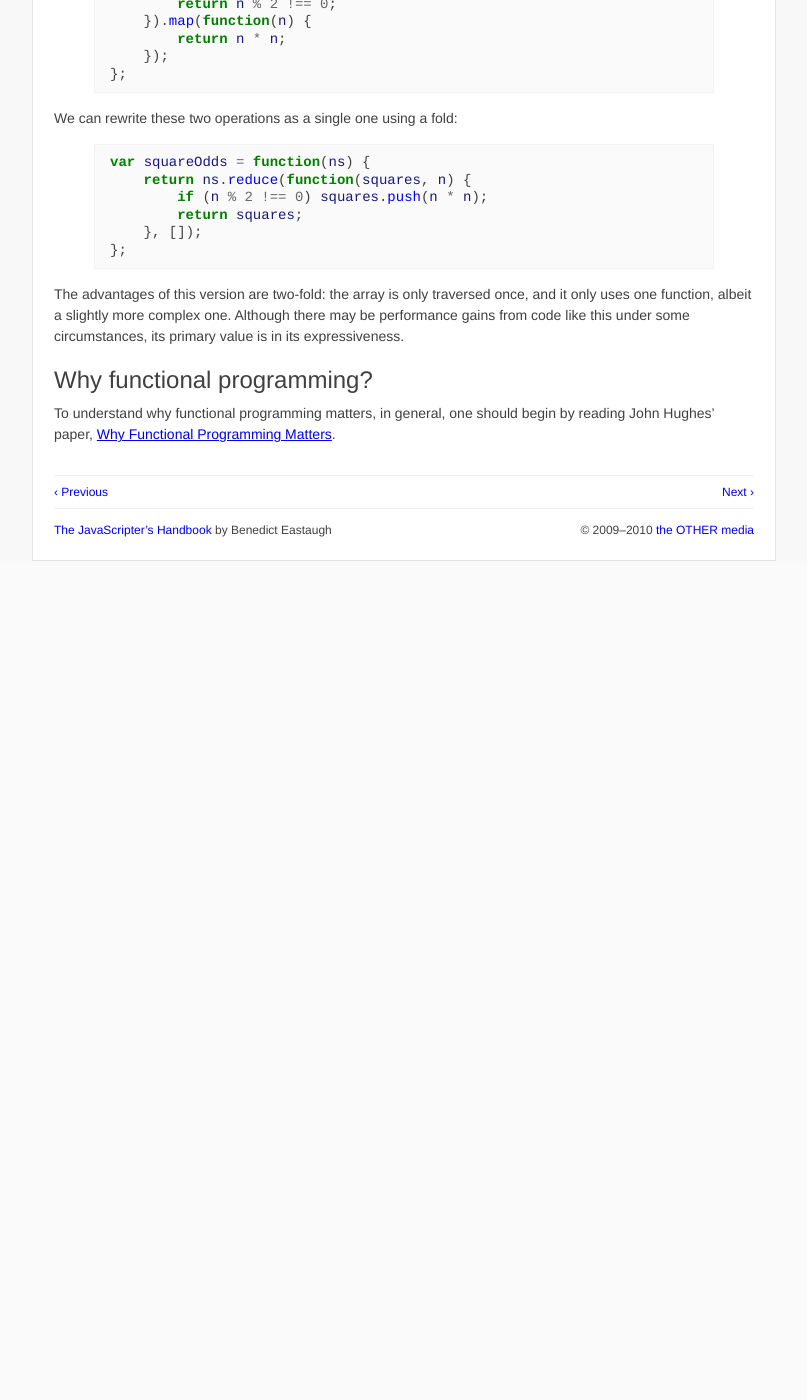
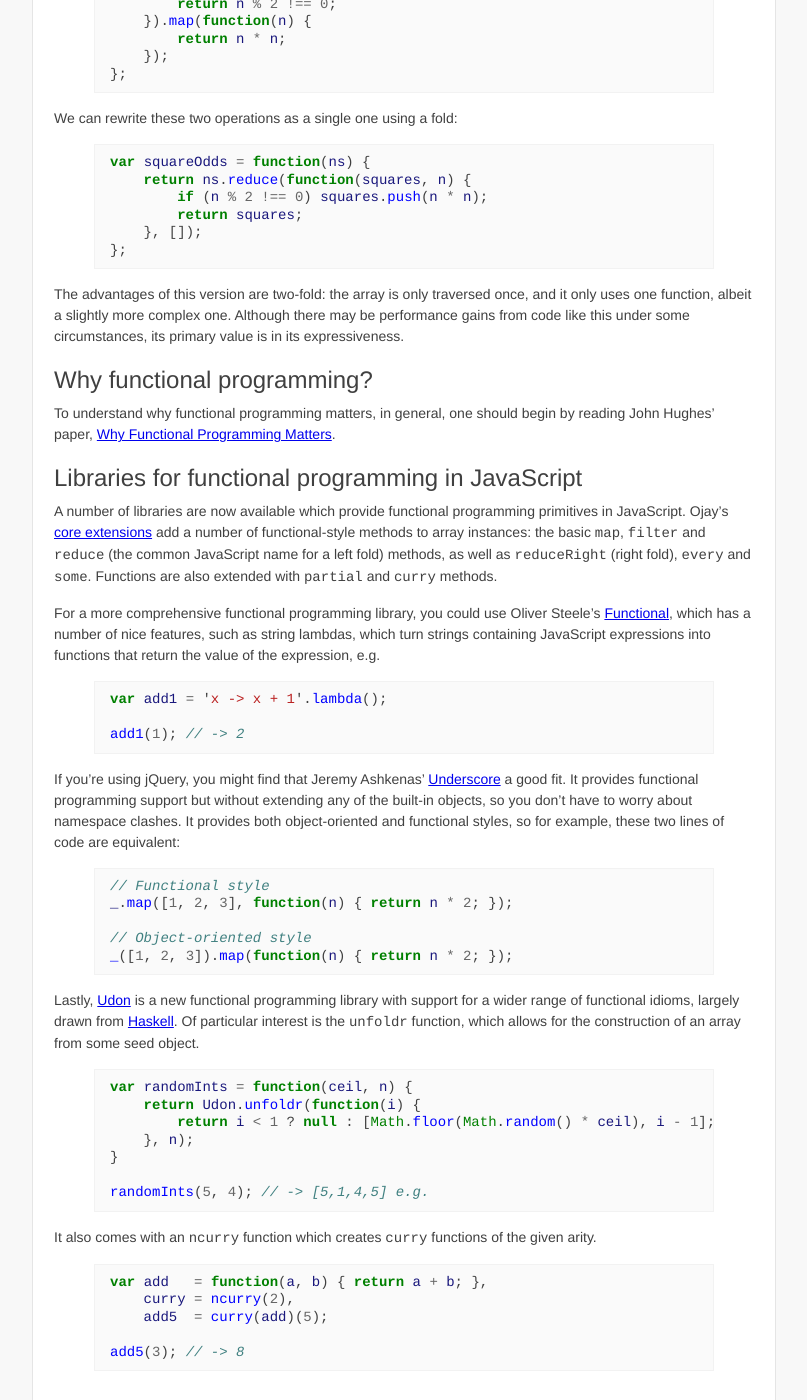
Before and after one commit to othermedia/js-handbook, a Jekyll site: the page built from functional-programming.md, in a window 1280 px wide and 1400 px high, scrolled down 5928 px. Shown: the whole window, without its empty margins (236-1043 px from the left). Built offline with Jekyll 4.4.1, drawn with Linux system fonts in a browser that asks for light colours; before the commit the page ends 6519 px from its top, so only the background shows below that.

Commit message:
Add a section on libraries for functional programming.

```diff
--- a/functional-programming.md
+++ b/functional-programming.md
@@ -441,3 +441,71 @@ To understand why functional programming matters, in general, one should begin
 by reading John Hughes' paper, [Why Functional Programming Matters][whyfp].
 
   [whyfp]: http://www.cs.chalmers.se/~rjmh/Papers/whyfp.html
+
+
+Libraries for functional programming in JavaScript
+--------------------------------------------------
+
+A number of libraries are now available which provide functional programming
+primitives in JavaScript. Ojay's [core extensions][ojcext] add a number of
+functional-style methods to array instances: the basic `map`, `filter` and
+`reduce` (the common JavaScript name for a left fold) methods, as well as
+`reduceRight` (right fold), `every` and `some`. Functions are also extended
+with `partial` and `curry` methods.
+
+For a more comprehensive functional programming library, you could use Oliver
+Steele's [Functional][fnl], which has a number of nice features, such as string
+lambdas, which turn strings containing JavaScript expressions into functions
+that return the value of the expression, e.g.
+
+{% highlight javascript %}
+var add1 = 'x -> x + 1'.lambda();
+
+add1(1); // -> 2
+{% endhighlight %}
+
+If you're using jQuery, you might find that Jeremy Ashkenas'
+[Underscore][underscore] a good fit. It provides functional programming support
+but without extending any of the built-in objects, so you don't have to worry
+about namespace clashes. It provides both object-oriented and functional
+styles, so for example, these two lines of code are equivalent:
+
+{% highlight javascript %}
+// Functional style
+_.map([1, 2, 3], function(n) { return n * 2; });
+
+// Object-oriented style
+_([1, 2, 3]).map(function(n) { return n * 2; });
+{% endhighlight %}
+
+Lastly, [Udon][udon] is a new functional programming library with support for
+a wider range of functional idioms, largely drawn from [Haskell][haskell]. Of
+particular interest is the `unfoldr` function, which allows for the
+construction of an array from some seed object.
+
+{% highlight javascript %}
+var randomInts = function(ceil, n) {
+    return Udon.unfoldr(function(i) {
+        return i < 1 ? null : [Math.floor(Math.random() * ceil), i - 1];
+    }, n);
+}
+
+randomInts(5, 4); // -> [5,1,4,5] e.g.
+{% endhighlight %}
+
+It also comes with an `ncurry` function which creates `curry` functions of the
+given arity.
+
+{% highlight javascript %}
+var add   = function(a, b) { return a + b; },
+    curry = ncurry(2),
+    add5  = curry(add)(5);
+
+add5(3); // -> 8
+{% endhighlight %}
+
+  [ojcext]:     http://ojay.othermedia.org/articles/core_extensions.html
+  [fnl]:        http://osteele.com/sources/javascript/functional/
+  [underscore]: http://documentcloud.github.com/underscore/
+  [udon]:       http://github.com/ionfish/udon
+  [haskell]:    http://haskell.org
```
